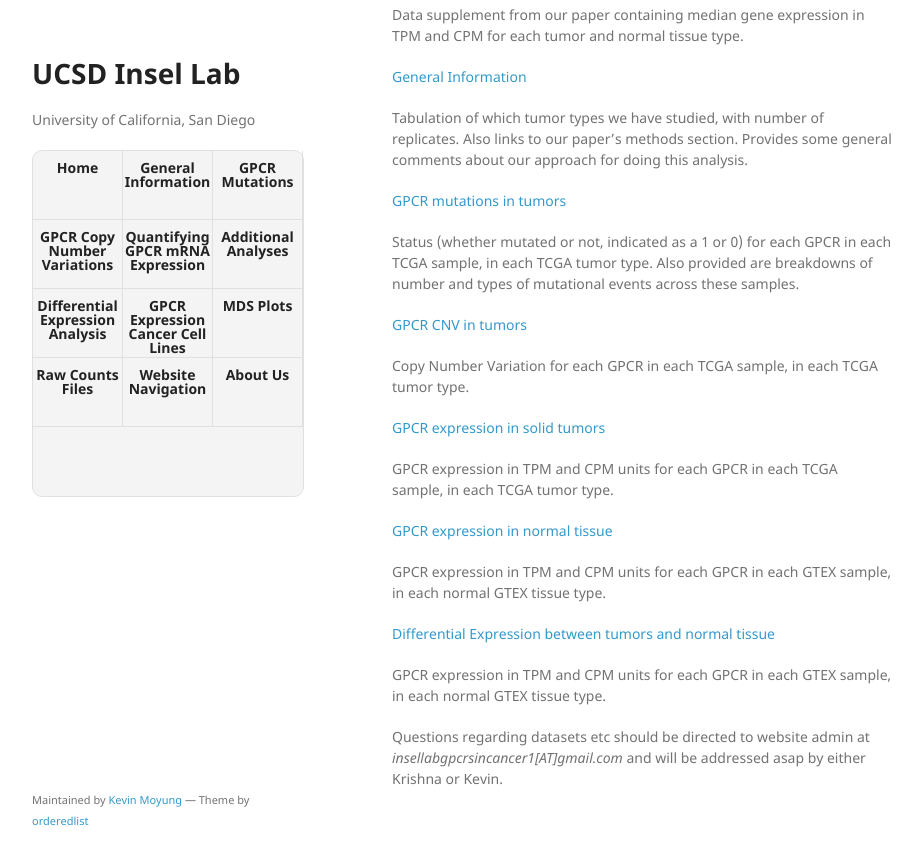
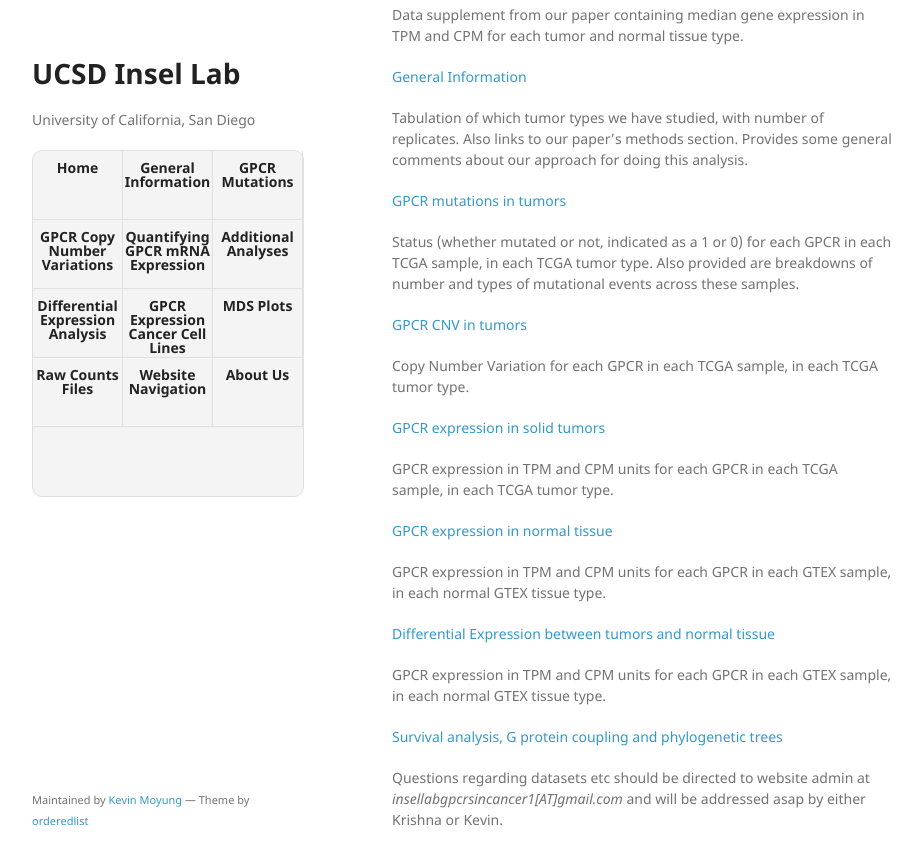
Before and after one commit to insellab/insellab.github.io, a Jekyll site: the page built from navigation.md, in a window 1280 px wide and 900 px high, scrolled down 595 px. Shown: the top 865 px of the window, without its empty margins (178-1100 px from the left). Built offline with Jekyll 4.4.1, drawn with Linux system fonts in a browser that asks for light colours; our own code applies the rules of GitHub Pages for plain Markdown files.

Commit message:
Update navigation.md

```diff
--- a/navigation.md
+++ b/navigation.md
@@ -42,4 +42,6 @@ GPCR expression in TPM and CPM units for each GPCR in each GTEX sample, in each
 
 GPCR expression in TPM and CPM units for each GPCR in each GTEX sample, in each normal GTEX tissue type.
 
+[Survival analysis, G protein coupling and phylogenetic trees](https://insellab.github.io/analyses)
+
 Questions regarding datasets etc should be directed to website admin at *insellabgpcrsincancer1[AT]gmail.com* and will be addressed asap by either Krishna or Kevin.
```
